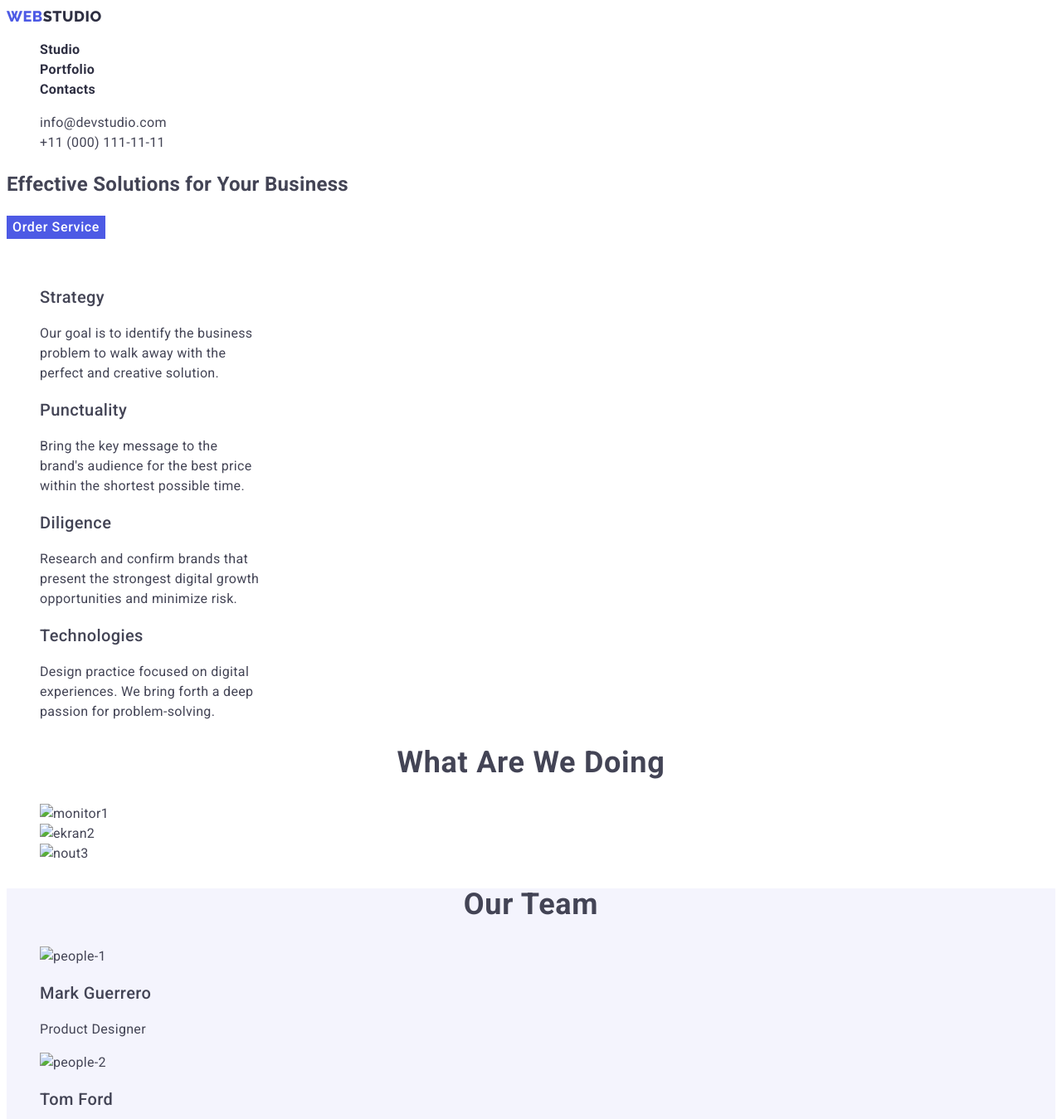
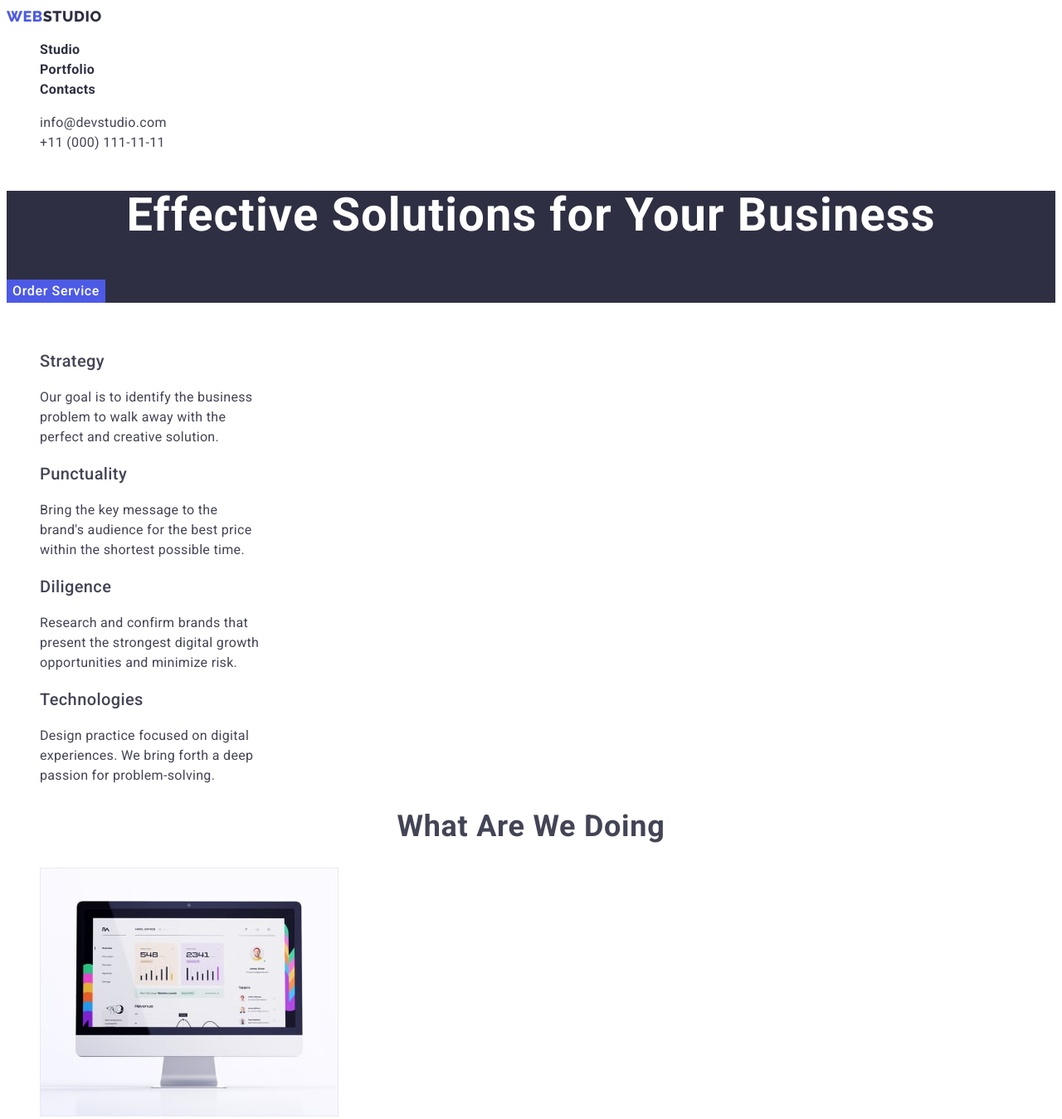
Before and after one commit to Vasylieva-Oksana/goit-markup-hw-02, a plain HTML site: page index.html in a window 1280 px wide. Shown: the top 1349 px of the page at 83% size. Drawn offline with Linux system fonts and the light colour scheme.

Commit message:
09/01/23-ДЗ- 3

```diff
--- a/css/styles.css
+++ b/css/styles.css
@@ -35,6 +35,8 @@
   --logo-color-footer: #f4f4fd;
   --menu-body-p-text-color: #434455;
 
+  --section-one-color-bacgraund: #2E2F42;
+
   --signature-two-three-tekst-color: #2e2f42;
   --signature-one-tekst-color: #ffffff;
   /*===========кнопки Портфоліо текст===========*/
@@ -55,6 +57,11 @@
   --footer-txt-color: #e7e9fc;
   /*============= портфоліо cекція 4 підложка*/
   --section-four-background-color: #f4f4fd;
+}
+
+/*========================НАВИГАЦІЯ==============================*/
+.navigation {
+
 }
 
 /*=======================BUTTON==================================*/
@@ -107,6 +114,8 @@ body {
   letter-spacing: 0.02em;
   color: var(--menu-body-p-text-color);
 }
+
+
 .address {
   font-style: normal; /* Зняти курсив*/
 }
@@ -127,8 +136,27 @@ body {
   letter-spacing: 0.02em;
   color: #434455;
 }
-/* Header 3 */
+.email:hover,
+.email:focus,
+.menu-link:hover,
+.menu-link:focus
+{
+  color: #404BBF;
+}
+/* Header 1 section 1 */
+.section-one-color-bacgraund {
+  background-color: var(--section-one-color-bacgraund);
+}
+
 .signature-one {
+font-family: var(--primery-font);
+font-weight: 700;
+font-size: 56px;
+line-height: 1.07;
+text-align: center;
+letter-spacing: 0.02em;
+color:var(--signature-one-tekst-color);
+
 } /* на англ  написать в канале Ментор скопировать*/
 
 .visually-hidden {
--- a/index.html
+++ b/index.html
@@ -13,7 +13,7 @@
   </head>
   <body>
     <header class="header list link">
-        <nav class="navigation list link">
+      <nav class="navigation list link">
           <a class="logo list link" href="./index.html">Web<span class="logo-heder">Studio</span></a> <!--2 кольори на 1 слово обгортка в span-->
         <ul class="menu list">
           <li class="menu-item">
@@ -35,12 +35,12 @@
       </address>
     </header>
     <main>
-      <!--=======================SEKTION================-->
-      <section>
+      <!--=======================SEKTION 1================-->
+      <section class="section-one-color-bacgraund">
         <h1 class="signature-one">Effective Solutions for Your Business</h1>
         <button class="button-studio" type="button">Order Service</button>
       </section>
-       <!--=======================SEKTION 1 ==============-->
+       <!--=======================SEKTION 2==============-->
       <section>
         <h2 class="signature-two visually-hidden">Наше приемущество</h2>
         <ul>
@@ -79,9 +79,9 @@
       <section>
         <h2 class="signature-two list">What are we doing</h2>
         <ul>
-          <li class="list"><img src="./images/monitor1-min.jpg" alt="monitor1" width="360" /></li>
-          <li class="list"><img src="./images/ekran2-min.jpg" alt="ekran2" width="360" /></li>
-          <li class="list"><img src="./images/nout3-min.jpg" alt="nout3" width="360" /></li>
+          <li class="list"><img src="./images/monitor1.jpg" alt="monitor1" width="360" /></li>
+          <li class="list"><img src="./images/ekran2.jpg" alt="ekran2" width="360" /></li>
+          <li class="list"><img src="./images/nout3.jpg" alt="nout3" width="360" /></li>
         </ul>
       </section>
             <!--=======================SEKTION 4 =========-->
@@ -90,7 +90,7 @@
         <h2 class="signature-two">Our Team</h2>
         <ul>
           <li class="list"><img
-              src="./images/foto-people-1-min.jpg"
+              src="./images/people-1.jpg"
               alt="people-1"
               width="264"
             />
@@ -98,7 +98,7 @@
             <p class="text-p list">Product Designer</p>
           </li>
           <li class="list"><img
-              src="./images/foto-people-2-min.jpg"
+              src="./images/people-2.jpg"
               alt="people-2"
               width="264"
               />
@@ -107,7 +107,7 @@
           </li>
           <li class="list">
             <img
-              src="./images/foto-people-3-min.jpg"
+              src="./images/people-3.jpg"
               alt="people-3"
               width="264"
             />
@@ -116,7 +116,7 @@
           </li>
           <li class="list">
             <img
-              src="./images/foto-people-4-min.jpg"
+              src="./images/people-4.jpg"
               alt="people-4"
               width="264"
             />
```
